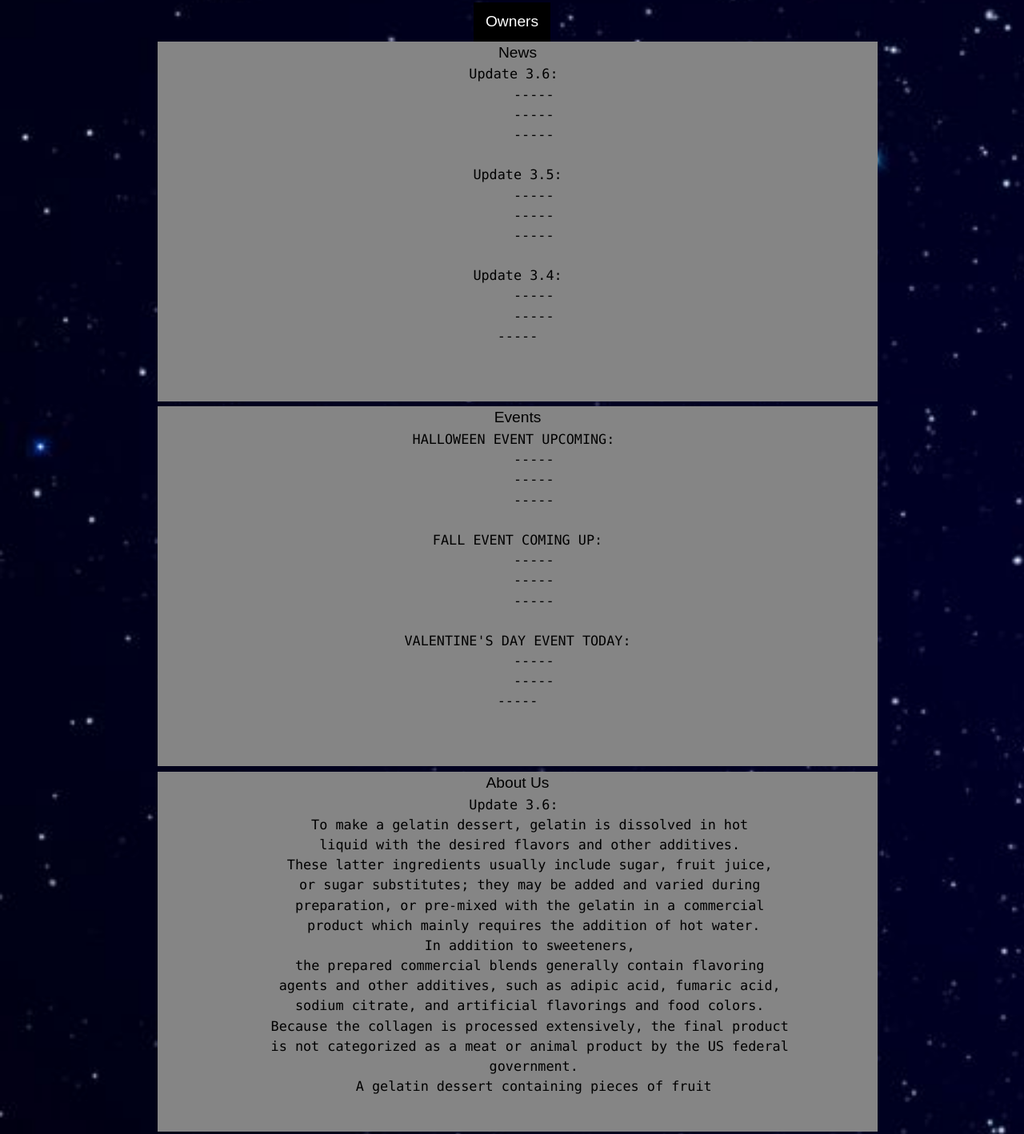
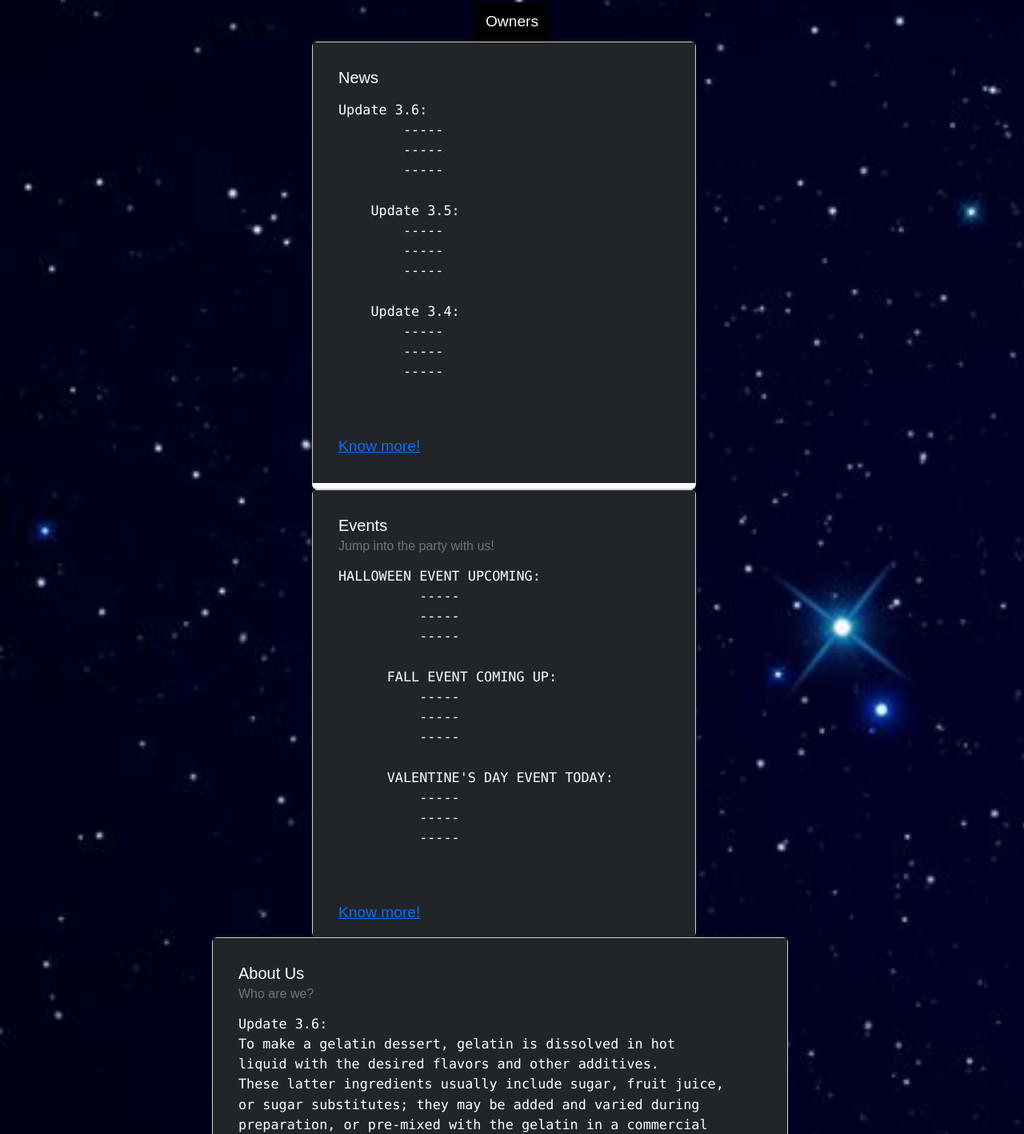
Before and after one commit to MrFei97/MrFei97.github.io, a website: page index.html in a window 1280 px wide. Shown: the part 389-1807 px from the top of the page at 80% size. Drawn offline with nearby package versions, Linux system fonts and the light colour scheme.

Commit message:
Version 7

```diff
--- a/Estilos/estilos.css
+++ b/Estilos/estilos.css
@@ -65,13 +65,14 @@ ul, ol {
 
     width: 300px;
     height:100px;
-    position: center;
-    margin-right: 650px;
+    text-align: center;
+    display: flex;
+    flex-direction: column;
+    justify-content: center;
+    margin-top: 200px;
 
 
 
-
-    display: inline-block;
 }
 
 #block2 {
@@ -80,7 +81,6 @@ ul, ol {
     height: 100px;
 
 
-    display: inline-block;
 }
 
 #block3 {
@@ -91,7 +91,7 @@ ul, ol {
 
 
 
-    display: inline-block;
+
 }
 
 #block4 {
@@ -101,7 +101,7 @@ ul, ol {
     height: 900px;
 
     margin-top: -1000px;
-    display: inline-block;
+
 }
 
 ul, ol {
@@ -254,11 +254,12 @@ ul, ol {
 
 .textBlocks{
     width: 900px;
-    height: 400px;
+    height: 450px;
     background-color: rgba(83, 78, 78, 0.5);
     color: rgb(255, 255, 255);
     text-align: center;
     margin-left: 70px;
+    margin-top: 70px;
 
 }
 
--- a/index.html
+++ b/index.html
@@ -143,16 +143,15 @@
 </div>
 </div>
 
-<div class="container text-center">
 
-    <div class="row">
 
-    <div class="col-sm">
+<div class="mx-auto" style="width: 500px;">
 
-<div id="block">
-
-    <ul class="nav2">
-<li><a href="Pages/news.html">News <pre>Update 3.6:
+<div class="card" style="width: 30rem; height: 35rem;">
+    <div class="p-3 mb-2 bg-dark text-white">
+    <div class="card-body">
+      <h5 class="card-title">News</h5>
+      <p class="card-text"><pre>Update 3.6:
         -----
         -----
         -----
@@ -167,62 +166,18 @@ Update 3.4:
         -----
         -----
 
-    </pre> </a>
-</li>
-
-
+        </pre></p>
+      <a href="Pages/news.html" class="card-link">Know more!</a>
     </div>
-
-</div>
-
-<!---
-WORK ON PROGRESS
-
-
-<div class="row">
-    <div class="col">
-
-<div id="block3">
-
-    <ul class="nav3">
-<li>Members: <pre>
-    -Name#9999
-    -Name#9999
-    -Name#9999
-    -Name#9999
-    -Name#9999
-    -Name#9999
-    -Name#9999
-    -Name#9999
-    -Name#9999
-    -Name#9999
-    -Name#9999
-    -Name#9999
-    -Name#9999
-    -Name#9999
-    -Name#9999
-
-
-    </pre> </li>
-
-</ul>
 </div>
   </div>
 
-</div>
-
-</ul>
-</div>
-
--->
-
-
-
-<div class="col-sm">
-
-<div id="block">
-    <ul class="nav2">
-<li><a href="Pages/event.html">Events <pre>HALLOWEEN EVENT UPCOMING:
+  <div class="card" style="width: 30rem; height: 35rem;">
+    <div class="p-3 mb-2 bg-dark text-white">
+    <div class="card-body">
+        <h5 class="card-title">Events</h5>
+        <h6 class="card-subtitle mb-2 text-muted">Jump into the party with us!</h6>
+        <p class="card-text"><pre>HALLOWEEN EVENT UPCOMING:
           -----
           -----
           -----
@@ -237,21 +192,24 @@ VALENTINE'S DAY EVENT TODAY:
           -----
           -----
 
-    </pre> </a>
-</li>
-
-
-</ul>
+          </pre></p>
+        <a href="Pages/event.html" class="card-link">Know more!</a>
+    </div>
+  </div>
 </div>
 
   </div>
+</div>
 
+<div class="mx-auto" style="width: 750px;">
 
-<div class="col-sm">
-
-<div id="block">
-    <ul class="nav2">
-        <li><a href="Pages/aboutUs.html"> About Us <pre>Update 3.6:
+<div class="card" style="width: 45rem; height: 35rem;">
+    <div class="p-3 mb-2 bg-dark text-white">
+    <div class="card-body">
+      <h5 class="card-title">About Us</h5>
+      <h6 class="card-subtitle mb-2 text-muted">Who are we?</h6>
+      <p class="card-text"><pre>
+Update 3.6:
 To make a gelatin dessert, gelatin is dissolved in hot
 liquid with the desired flavors and other additives.
 These latter ingredients usually include sugar, fruit juice,
@@ -266,10 +224,10 @@ VALENTINE'S DAY EVENT TODAY:
 is not categorized as a meat or animal product by the US federal
 government.
 A gelatin dessert containing pieces of fruit
-    </pre></a>
-</li>
-</ul>
+        </pre></p>
+      <a href="Pages/aboutUs.html" class="card-link">Know more!</a>
     </div>
+
 </div>
 </div>
 </div>
```
Lines whose indentation alone changed are shown as unchanged.
